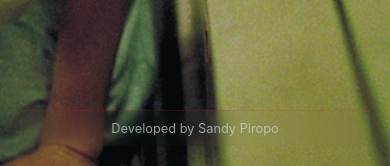
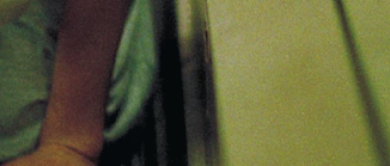
Before and after one commit to sandypiropo/cinesort, a Flask app: page / in a window 390 px wide. Shown: the part 678-844 px from the top of the page. Run offline with Flask 3, Linux system fonts and the light colour scheme.

Commit message:
removing footer

```diff
--- a/static/css/style.css
+++ b/static/css/style.css
@@ -829,17 +829,6 @@ main {
     box-shadow: 0 6px 24px rgba(228, 35, 36, 0.4);
 }
 
-footer {
-    text-align: center;
-    padding: 15px 20px;
-    color: #CBDDE4;
-    font-size: 0.9rem;
-    border-top: 1px solid rgba(228, 35, 36, 0.2);
-    margin-top: auto;
-    backdrop-filter: blur(10px);
-    opacity: 0.7;
-}
-
 /* Responsividade */
 @media (max-width: 768px) {
     .figma-container {
@@ -958,9 +947,4 @@ footer {
         font-size: 1rem;
         letter-spacing: 1px;
     }
-
-    footer {
-        padding: 10px 20px;
-        font-size: 0.8rem;
-    }
 }
--- a/templates/index.html
+++ b/templates/index.html
@@ -118,10 +118,6 @@
                 </div>
             </div>
         </main>
-
-        <footer>
-            <p>Developed by Sandy Piropo</p>
-        </footer>
     </div>
 
     <script>
```
